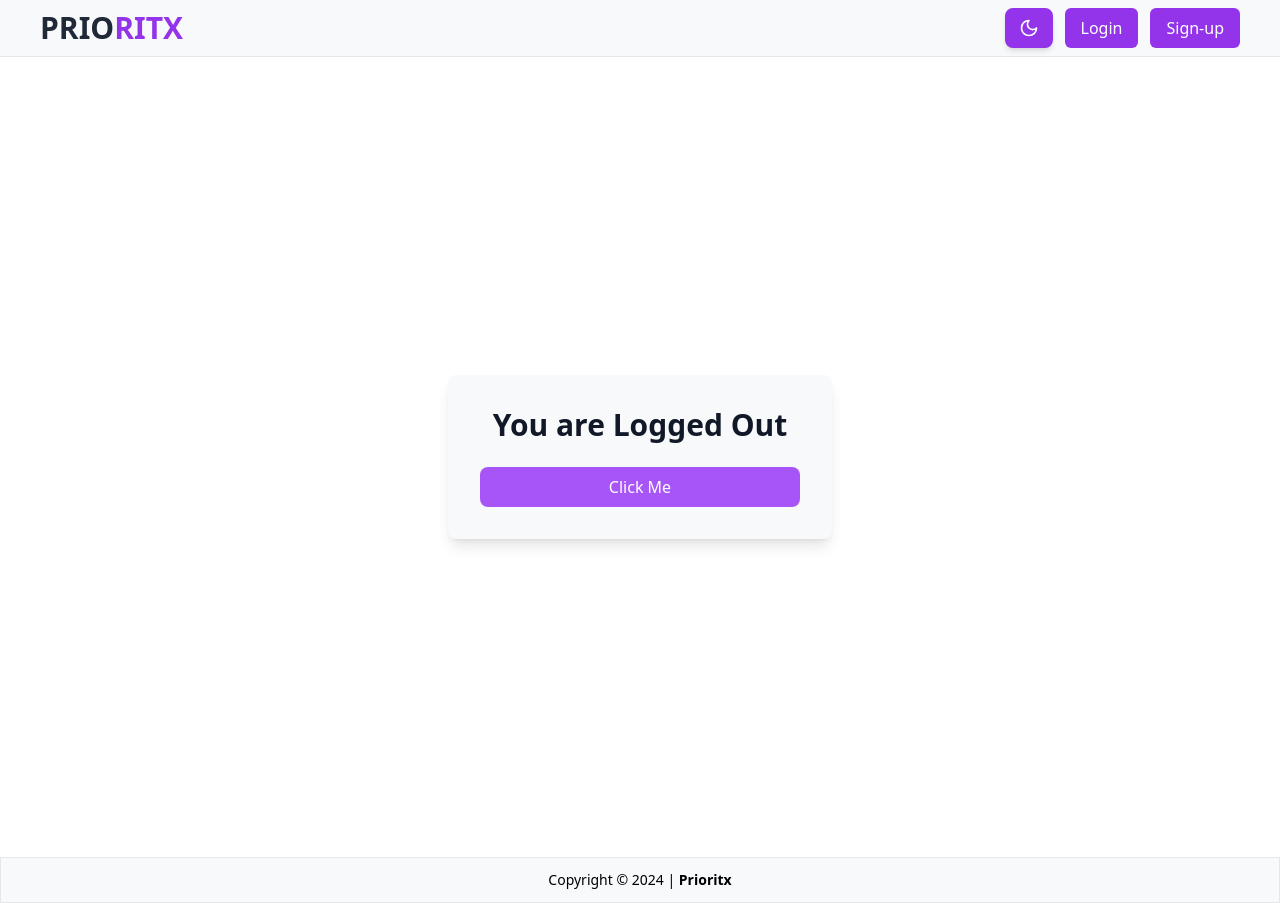
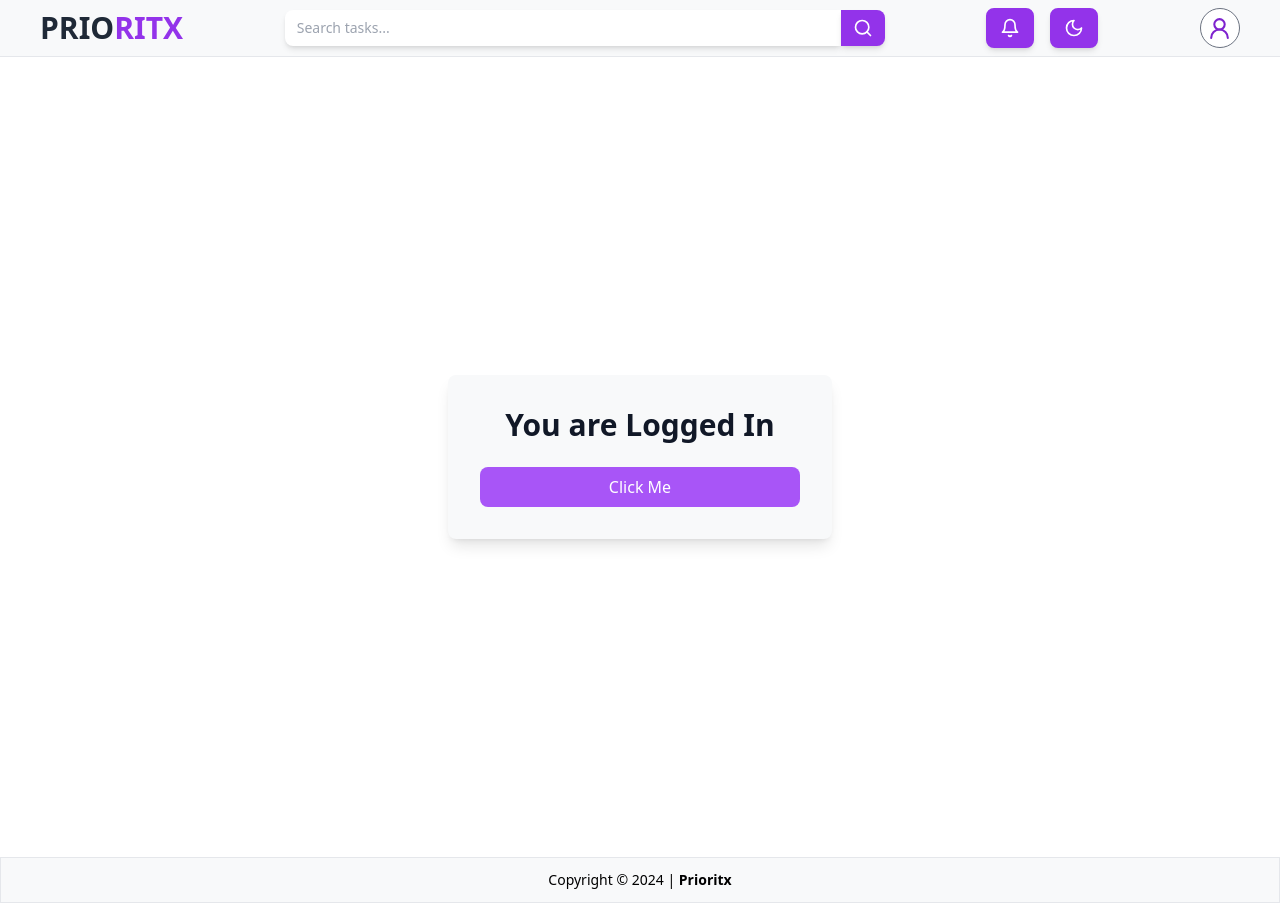
Before and after one commit to shawaiz-khan/prioritx, a React (Vite) app in the folder frontend/: page /test in a window 1280 px wide. Built offline with nearby package versions, Linux system fonts and the light colour scheme.

Commit message:
fix: Fixed the routes

```diff
--- a/frontend/src/App.jsx
+++ b/frontend/src/App.jsx
@@ -1,5 +1,5 @@
 /* eslint-disable no-undef */
-import { BrowserRouter, Routes, Route } from 'react-router-dom';
+import { BrowserRouter, Routes, Route, Navigate } from 'react-router-dom';
 import ErrorPage from './pages/ErrorPage';
 import Home from './pages/Home';
 import Login from './pages/Login';
@@ -14,7 +14,6 @@ import NavBar from './components/NavBar';
 import Test from './test/Test';
 import { LoginProvider } from './contexts/LoginContext';
 import { ThemeProvider } from './contexts/ThemeContext';
-import Profile from './pages/Profile';
 import Support from './pages/Support';
 import Statistics from './pages/Statistics';
 import Footer from './components/Footer';
@@ -29,9 +28,9 @@ function App() {
             <Route path='/' element={<Home />} />
             <Route path='/login' element={<Login />} />
             <Route path='/sign-up' element={<Signup />} />
-            <Route path='/profile' element={<Profile />} />
             <Route path='/settings' element={<Settings />} />
             <Route path='/dashboard' element={<Dashboard />}>
+              <Route index element={<Navigate to='statistics' replace />} />
               <Route path='statistics' element={<Statistics />} />
               <Route path='todo' element={<Tasks />} />
               <Route path='add' element={<AddTask />} />
--- a/frontend/src/components/NavBar.jsx
+++ b/frontend/src/components/NavBar.jsx
@@ -1,3 +1,4 @@
+/* eslint-disable react/prop-types */
 import { Search } from 'lucide-react';
 import ThemeToggle from './ThemeToggle';
 import UserPfp from './UserPfp';
@@ -7,25 +8,25 @@ import { useLoginContext } from '../contexts/LoginContext';
 import { useNavigate } from 'react-router-dom';
 
 export default function NavBar() {
-    const { isDark } = useThemeContext();
     const { isLoggedIn } = useLoginContext();
     const navigate = useNavigate();
+
+    const buttonClass = "bg-purple-600 rounded-md px-4 py-2 text-white hover:bg-purple-700";
 
     return (
         <>
             {isLoggedIn ? (
-                <header className={`py-2 px-4 md:px-10 border-b font-sans ${isDark ? 'bg-dark-container border-gray-700' : 'bg-light-container'}`}>
-                    <nav className="flex justify-between items-center w-full gap-3">
-                        <h1 className={`font-bold ${isDark ? "text-light-background" : 'text-gray-800'} text-3xl`}>PRIO<span className='text-purple-600'>RITX</span></h1>
+                <Header>
                     <div className="flex items-center w-2/4 max-w-screen-lg">
                         <input
                             type="text"
                             placeholder="Search tasks..."
+                            aria-label="Search tasks"
                             className="w-full px-3 py-2 shadow-md rounded-l-lg focus:outline-none focus:ring-2 focus:ring-purple-500 text-sm"
                         />
                         <button
                             type="button"
-                                className={`bg-purple-600 border-none shadow-md py-2 px-3 rounded-r-lg text-light-background hover:bg-purple-700 flex justify-center items-center`}
+                            className="bg-purple-600 border-none shadow-md py-2 px-3 rounded-r-lg text-light-background hover:bg-purple-700 flex justify-center items-center"
                         >
                             <Search size={20} />
                         </button>
@@ -36,30 +37,35 @@ export default function NavBar() {
                         <ThemeToggle />
                     </div>
                     <UserPfp />
-                    </nav>
-                </header >
+                </Header>
             ) : (
-                <header className={`py-2 px-4 md:px-10 border-b ${isDark ? 'bg-dark-container border-gray-500' : 'bg-light-container'}`}>
-                    <nav className="flex justify-between items-center w-full gap-3">
-                        <h1 className={`font-bold ${isDark ? "text-light-background" : 'text-gray-800'} text-3xl`}>PRIO<span className='text-purple-600'>RITX</span></h1>
-                        <div className='flex justify-center items-center gap-3'>
+                <Header>
+                    <div className="flex justify-center items-center gap-3">
                         <ThemeToggle />
-                            <button
-                                className='bg-purple-600 rounded-md px-4 py-2 text-white hover:bg-purple-700'
-                                onClick={() => navigate('/login')}
-                            >
-                                Login
-                            </button>
-                            <button
-                                className='bg-purple-600 rounded-md px-4 py-2 text-white hover:bg-purple-700'
-                                onClick={() => navigate('sign-up')}
-                            >
-                                Sign-up
-                            </button>
+                        <button className={buttonClass} onClick={() => navigate('/login')}>Login</button>
+                        <button className={buttonClass} onClick={() => navigate('/sign-up')}>Sign-up</button>
                     </div>
-                    </nav>
-                </header >
+                </Header>
             )}
         </>
     );
 }
+
+function Header({ children }) {
+    const { isDark } = useThemeContext();
+    const navigate = useNavigate();
+
+    return (
+        <header className={`transition-colors duration-300 py-2 px-4 md:px-10 border-b font-sans ${isDark ? 'bg-dark-container border-gray-500' : 'bg-light-container'}`}>
+            <nav className="flex justify-between items-center w-full gap-3">
+                <h1
+                    className={`font-bold cursor-pointer ${isDark ? "text-light-background" : 'text-gray-800'} text-3xl`}
+                    onClick={() => navigate('/')}
+                >
+                    PRIO<span className="text-purple-600">RITX</span>
+                </h1>
+                {children}
+            </nav>
+        </header>
+    );
+}
--- a/frontend/src/components/UserPfp.jsx
+++ b/frontend/src/components/UserPfp.jsx
@@ -44,7 +44,7 @@ export default function UserPfp() {
                 >
                     <li className="bg-transparent px-3 font-semibold text-lg">Username</li>
                     <hr className="border-gray-300 mx-3 my-2" />
-                    <li className={`bg-transparent px-3 py-2 ${isDark ? 'hover:bg-dark-background/50' : 'hover:bg-purple-200'} rounded-md cursor-pointer`} onClick={() => navigate('/profile')}>Profile</li>
+                    <li className={`bg-transparent px-3 py-2 ${isDark ? 'hover:bg-dark-background/50' : 'hover:bg-purple-200'} rounded-md cursor-pointer`} onClick={() => navigate('/dashboard')}>Dashboard</li>
                     <li className={`bg-transparent px-3 py-2 ${isDark ? 'hover:bg-dark-background/50' : 'hover:bg-purple-200'} rounded-md cursor-pointer`} onClick={() => navigate('/settings')}>Settings</li>
                     <li className={`bg-transparent px-3 py-2 ${isDark ? 'hover:bg-dark-background/50' : 'hover:bg-purple-200'} rounded-md cursor-pointer`} onClick={() => navigate('/dashboard/support')}>Support</li>
                     <li className={`bg-transparent px-3 py-2 ${isDark ? 'hover:bg-dark-background/50' : 'hover:bg-purple-200'} rounded-md cursor-pointer`} onClick={handleLogout}>Logout</li>
--- a/frontend/src/contexts/LoginContext.jsx
+++ b/frontend/src/contexts/LoginContext.jsx
@@ -8,7 +8,7 @@ const useLoginContext = () => useContext(LoginContext);
 
 function LoginProvider({ children }) {
     const navigate = useNavigate();
-    const [isLoggedIn, setIsLoggedIn] = useState(false);
+    const [isLoggedIn, setIsLoggedIn] = useState(true);
 
     const toggleLogin = () => {
         setIsLoggedIn((prev) => !prev);
--- a/frontend/src/pages/Profile.jsx
+++ /dev/null
@@ -1,7 +0,0 @@
-export default function Profile() {
-    return (
-        <div>
-            Profile
-        </div>
-    )
-}
```
Lines whose indentation alone changed are shown as unchanged.
